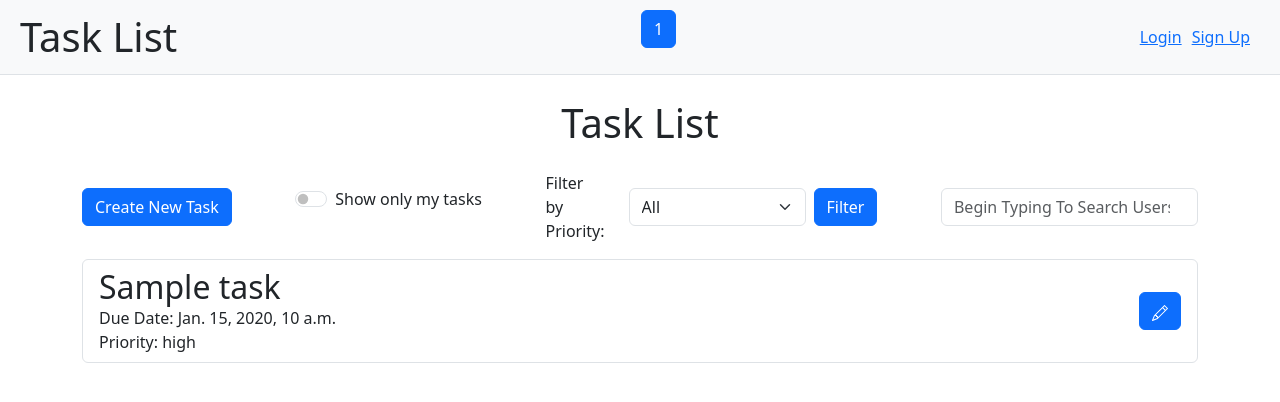
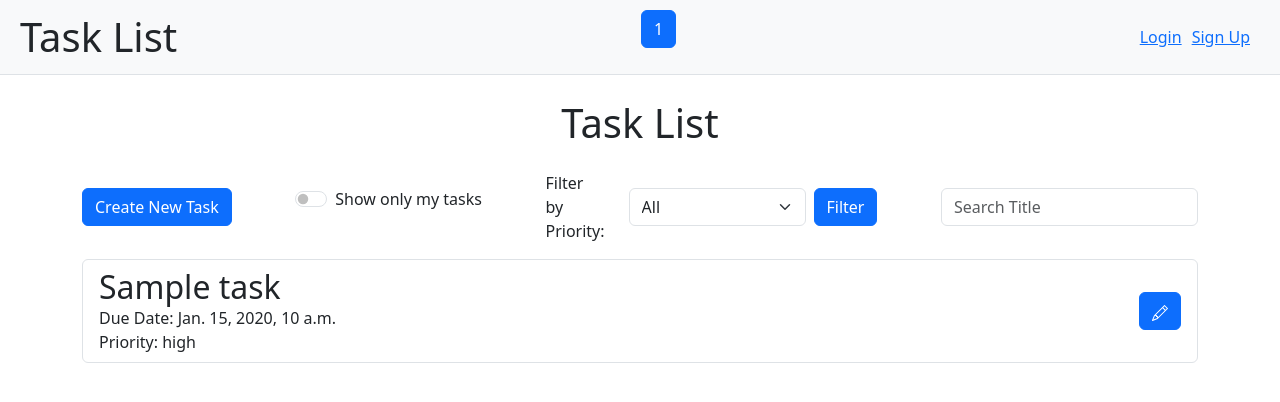
Before and after one commit to vfiliplima/Pepper-Potts, a Django app: page /task-list/ in a window 1280 px wide. Shown: the top 402 px of the page. Run offline with Django 4.2, Linux system fonts and the light colour scheme; tables that the repository leaves empty hold one stand-in row (values such as "Sample post").

Commit message:
cleaning up

```diff
--- a/tasks/templates/task_list.html
+++ b/tasks/templates/task_list.html
@@ -93,11 +93,10 @@
                 <!-- Search input -->
                 <input
                     class="form-control" type="search"
-                    name="search" placeholder="Begin Typing To Search Users..."
+                    name="search" placeholder="Search Title"
                     hx-get="/task-list"
                     hx-trigger="input changed delay:500ms, search"
                     hx-target="body"
-                    hx-indicator=".htmx-indicator"
                 >
             </div>
         </div>
--- a/tasks/views.py
+++ b/tasks/views.py
@@ -126,4 +126,5 @@ def task_status_update(request, pk):
 
     task.status = QueryDict(request.body).get("newStatus")
     task.save()
+
     return HttpResponseRedirect(reverse("view-tasks"))
```
